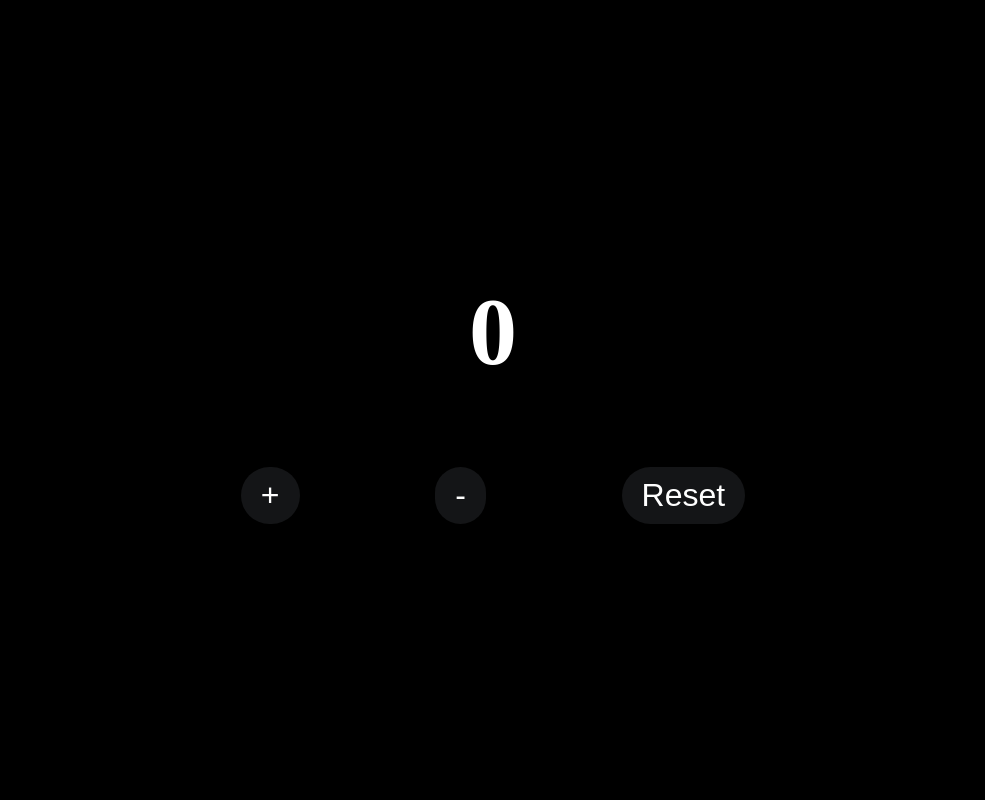
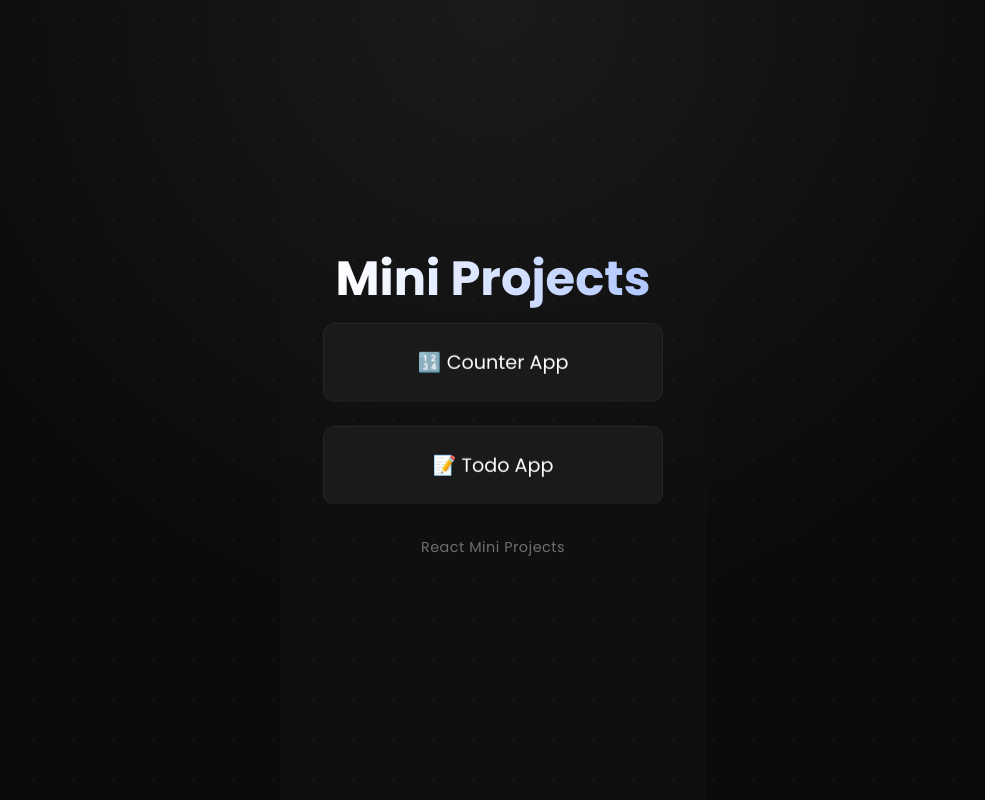
Before and after one commit to Hrisshhii/react-practice, a React (Vite) app in the folder MiniProjects/: page / in a window 1280 px wide. Shown: the whole page, without its empty margins (147-1132 px from the left). Built offline with nearby package versions, Linux system fonts and the light colour scheme.

Commit message:
Adding home page and changing css for better ui

```diff
--- a/MiniProjects/index.html
+++ b/MiniProjects/index.html
@@ -4,6 +4,12 @@
     <meta charset="UTF-8" />
     <link rel="icon" type="image/svg+xml" href="/vite.svg" />
     <meta name="viewport" content="width=device-width, initial-scale=1.0" />
+
+    <link rel="preconnect" href="https://fonts.googleapis.com">
+    <link rel="preconnect" href="https://fonts.gstatic.com" crossorigin>
+    <link href="https://fonts.googleapis.com/css2?family=Poppins:wght@300;400;600;700&display=swap" rel="stylesheet">
+
+
     <title>miniprojects</title>
   </head>
   <body>
--- a/MiniProjects/src/App.jsx
+++ b/MiniProjects/src/App.jsx
@@ -1,11 +1,13 @@
-import { Counter } from './components/Counter'
+import { Counter } from './components/Counter/Counter'
 import {Routes,Route} from 'react-router';
+import { Home } from './components/Home';
 function App() {
 
   return (
     <>
       <Routes>
-        <Route index element={<Counter />}/>
+        <Route path="/" element={<Home />}/>
+        <Route path="/counter" element={<Counter />}/>
       </Routes>
     </>
   )
--- a/MiniProjects/src/components/Counter.css
+++ /dev/null
@@ -1,53 +0,0 @@
-*{
-    padding: 0;
-    margin: 0;
-    box-sizing:border-box;
-}
-
-body{
-    background: #000;
-    height: 100vh;
-    display: flex;
-    flex-direction: column;
-    justify-content: center;
-    align-items: center;
-    text-align: center;
-    color: #fff;
-}
-
-.container .number{
-    font-size: 6rem;
-}
-
-.buttons-container{
-    width: 40rem;
-    display: flex;
-    justify-content: space-around;
-    margin-top: 5rem;
-}
-
-.increment-but,
-.decrement-but,
-.reset-but {
-    padding: 10px 20px;
-    border-radius: 100px;
-    font-size: 2rem;
-    background: #141517;
-    color: #fff;
-    cursor: pointer;
-    border: none;
-    transition: transform 0.1s ease,opacity 0.1s ease;
-}
-
-.increment-but:active,
-.decrement-but:active,
-.reset-but:active{
-    opacity: 0.25;
-    transform: scale(0.95);
-}
-
-.increment-but:hover,
-.decrement-but:hover,
-.reset-but:hover{
-    opacity: 0.5;
-}
--- /dev/null
+++ b/MiniProjects/src/components/Counter/Counter.css
@@ -0,0 +1,82 @@
+*{
+    padding: 0;
+    margin: 0;
+    box-sizing: border-box;
+    font-family: 'Poppins', sans-serif;
+}
+
+body{
+    background: radial-gradient(circle at top, #1a1a1a 0%, #0b0b0b 60%);
+    min-height: 100vh;
+    display: flex;
+    justify-content: center;
+    align-items: center;
+    color: #fff;
+}
+
+.container{
+    background: rgba(255,255,255,0.03);
+    backdrop-filter: blur(12px);
+    -webkit-backdrop-filter: blur(12px);
+    border-radius: 20px;
+    padding: 3rem 4rem;
+    box-shadow: 0 20px 40px rgba(0,0,0,0.6);
+    text-align: center;
+    animation: popIn 0.6s ease;
+}
+
+@keyframes popIn {
+    from { opacity: 0; transform: scale(0.75); }
+    to { opacity: 1; transform: scale(1); }
+}
+
+.number{
+    font-size: 5rem;
+    margin-bottom: 2rem;
+    background: linear-gradient(90deg, #ffffff, #7aa2ff);
+    background-clip: text;
+    -webkit-background-clip: text;
+    -webkit-text-fill-color: transparent;
+}
+
+.buttons-container{
+    display: flex;
+    gap: 1.5rem;
+}
+
+.increment-but,
+.decrement-but,
+.reset-but{
+    position: relative;
+    padding: 0.8rem 1.8rem;
+    border-radius: 999px;
+    font-size: 1.3rem;
+    background: rgba(20,20,25,0.8);
+    color: white;
+    border: 1px solid rgba(255,255,255,0.08);
+    cursor: pointer;
+    transition: all 0.2s ease;
+    overflow: hidden;
+}
+
+.increment-but:hover,
+.decrement-but:hover,
+.reset-but:hover{
+    transform: translateY(-3px);
+    box-shadow: 0 8px 20px rgba(0,0,0,0.6), 0 0 12px rgba(120,150,255,0.2);
+}
+
+.increment-but:active,
+.decrement-but:active,
+.reset-but:active{
+    transform: scale(0.95);
+    box-shadow: none;
+}
+
+.reset-but{
+    background: linear-gradient(135deg, #ff4d4d, #b30000);
+}
+
+.reset-but:hover{
+    box-shadow: 0 0 15px rgba(255,80,80,0.4);
+}
--- /dev/null
+++ b/MiniProjects/src/components/Home.css
@@ -0,0 +1,106 @@
+.home::before {
+    content: "";
+    position: absolute;
+    inset: 0;
+    background-image: radial-gradient(rgba(255,255,255,0.04) 1px, transparent 1px);
+    background-size: 40px 40px;
+    pointer-events: none;
+}
+
+.home{
+    font-family: 'Poppins',sans-serif;
+    min-height: 100vh;
+    background: radial-gradient(circle at top, #1a1a1a 0%, #0f0f0f 60%);
+    color: white;
+    display: flex;
+    flex-direction: column;
+    align-items: center;
+    justify-content: center;
+}
+
+
+.title{
+    font-size: 3rem;
+    margin-bottom: 0.5rem;
+    background: linear-gradient(90deg, #ffffff, #b0c7ff);
+    background-clip: text;
+    -webkit-background-clip: text;
+    -webkit-text-fill-color: transparent;
+    color: transparent;
+}
+
+.projects{
+    display: grid;
+    grid-template-columns: repeat(auto-fit,minmax(180px,1fr));
+    gap: 1.5rem;
+    width: 80%;
+    max-width: 600px;
+    animation: fadeUp 0.8s ease forwards;
+}
+
+@keyframes fadeUp{
+    from{
+        opacity: 0;
+        transform: translateY(20px);
+    }
+    to{
+        opacity: 1;
+        transform: translateY(0);
+    }
+}
+
+.card::before {
+    content: "";
+    position: absolute;
+    inset: 0;
+    border-radius: 12px;
+    background: linear-gradient(120deg, transparent, rgba(120,150,255,0.15), transparent);
+    opacity: 0;
+    transition: opacity 0.3s ease;
+}
+
+.card:hover::before {
+    opacity: 1;
+}
+
+
+.card{
+    text-decoration: none;
+    color: white;
+    background: rgba(26,26,26,0.7);
+    background-color: #1a1a1a;
+    backdrop-filter: blur(10px) saturate(120%);
+    -webkit-backdrop-filter: blur(10px) saturate(120%);
+    padding: 1.5rem;
+    border-radius: 12px;
+    text-align: center;
+    font-size: 1.2rem;
+    transition: all 0.2s ease;
+    border: 1px solid rgba(255,255,255,0.05);
+    position:relative;
+    overflow: hidden;
+    animation: float 6s ease-in-out infinite;
+    cursor: pointer;
+}
+
+@keyframes float {
+    0%, 100% { transform: translateY(0); }
+    50% { transform: translateY(-4px); }
+}
+
+.card:hover{
+    transform: translateY(-5px) scale(1.02);
+    background: linear-gradient(145deg, #1f1f1f, #151515);;
+    box-shadow: 0 10px 20px rgba(0,0,0,0.6), 0 0 12px rgba(255,255,255,0.05);
+}
+
+.card:active{
+    transform: scale(0.98);
+}
+
+.footer {
+  margin-top: 2rem;
+  font-size: 0.9rem;
+  color: rgba(255,255,255,0.4);
+  letter-spacing: 0.5px;
+}
--- /dev/null
+++ b/MiniProjects/src/components/Home.jsx
@@ -0,0 +1,14 @@
+import { Link } from "react-router";
+import './Home.css';
+export const Home = () => {
+  return (
+    <div className="home">
+      <h1 className="title">Mini Projects</h1>
+      <div className="projects">
+        <Link to="/counter" className="card">🔢 Counter App</Link>
+        <Link to="/todo" className="card">📝 Todo App</Link>
+      </div>
+      <p className="footer">React Mini Projects</p>
+    </div>
+  );
+};
--- /dev/null
+++ b/MiniProjects/src/components/Todo/Todo.jsx
@@ -0,0 +1 @@
+export function Todo(){}
```
Also changed, not shown: MiniProjects/src/components/Counter/Counter.jsx (renamed from MiniProjects/src/components/Counter.jsx), MiniProjects/src/components/Todo/Todo.css (added).
